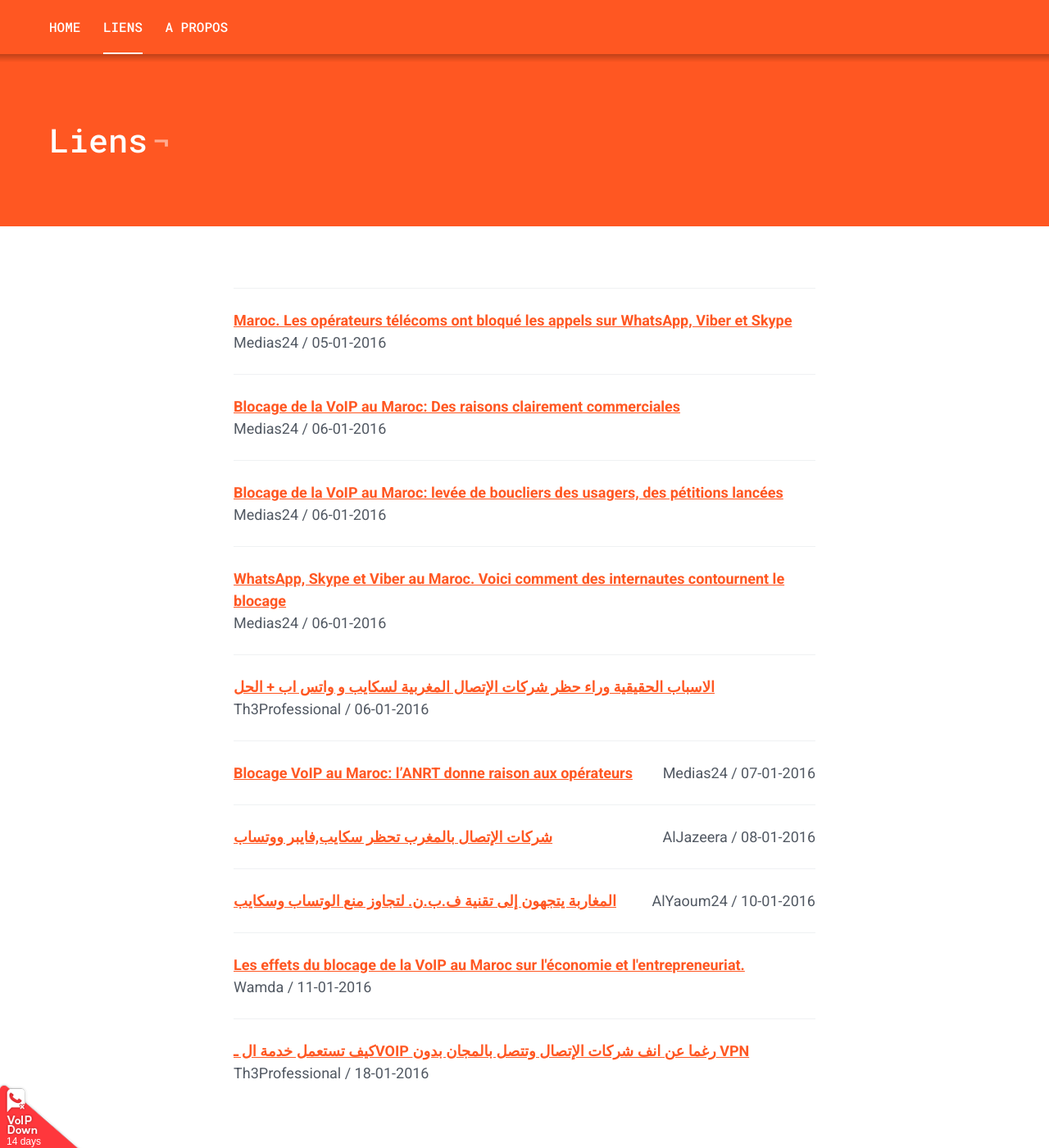
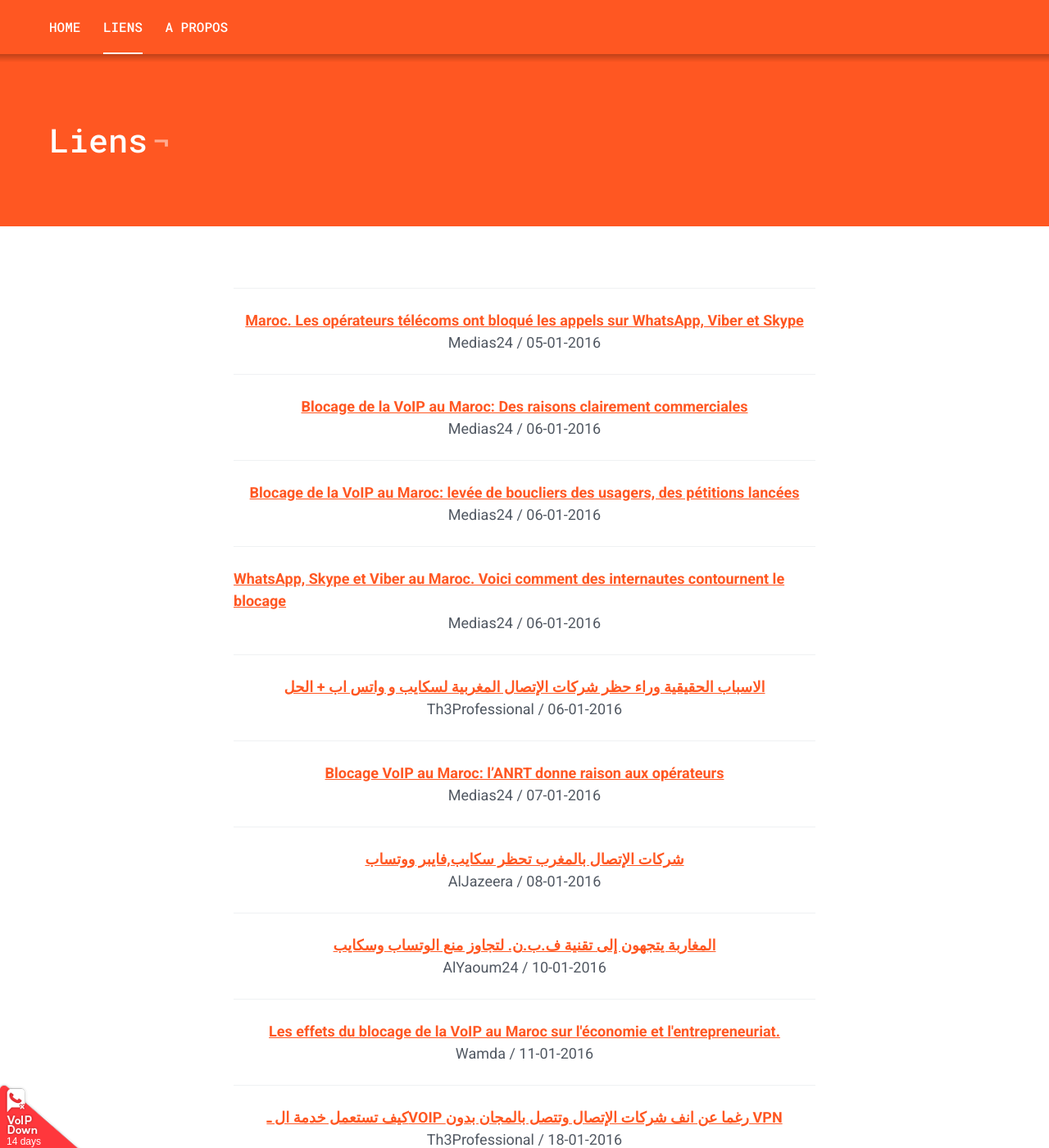
Before and after one commit to VoIPDown/voipdown.github.io, a Jekyll site: the page built from _pages/articles.html, in a window 1280 px wide and 1400 px high. Shown: the whole window at 82% size. Built offline with Jekyll 4.4.1, drawn with Linux system fonts in a browser that asks for light colours.

Commit message:
Restyle links page display.

```diff
--- a/_sass/components/_archives.scss
+++ b/_sass/components/_archives.scss
@@ -35,6 +35,8 @@
   -webkit-align-items: center;
       -ms-flex-align: center;
           align-items: center;
+          flex-direction: column;
+  -webkit-flex-direction: column;
 
   h3 {
     @include fs--body;
```
